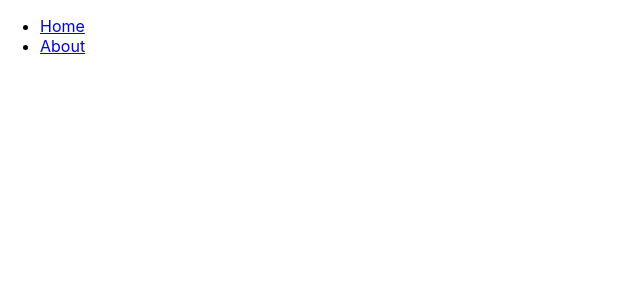
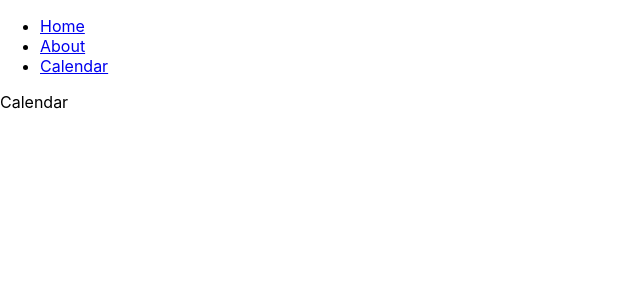
Before and after one commit to Denisssska/pwa-app, a React (Create React App) app: page /calendar in a window 1280 px wide. Before the commit this address had no page. Shown: the top 300 px of the page, without its empty margins (0-640 px from the left). Built offline with nearby package versions, Linux system fonts and the light colour scheme.

Commit message:
add methods Date

```diff
--- a/src/App.tsx
+++ b/src/App.tsx
@@ -1,12 +1,15 @@
-import React, {lazy, Suspense} from 'react';
+import React, {lazy, Suspense, useState} from 'react';
 
 import {NavLink, Route, Routes} from "react-router-dom";
+
 //lazy -Это синтаксис для ленивой загрузки компонентов в React. Вы заметите, что он внутренне использует dynamic import() syntax, который webpack использует как «точку разделения».
 //Компонент <Suspense> отобразит <div> Loading ... </div>, ожидая динамической загрузки кода маршрута. Итак, наш последний компонент App.tsx в итоге выглядит так:
 const About = lazy(() => import('./About'));
 const Home = lazy(() => import('./Home'));
+const Calendar = lazy(() => import('./Components/Calendar/Calendar'));
 
 function App() {
+    const [selectedDate,selectDate]=useState(new Date())
     return (
         <>
             <Suspense fallback={<div>Loading...</div>}>
@@ -18,11 +21,15 @@ function App() {
                         <li>
                             <NavLink to="/about">About</NavLink>
                         </li>
+                        <li>
+                            <NavLink to="/calendar">Calendar</NavLink>
+                        </li>
                     </ul>
                 </nav>
                 <Routes>
                     <Route path="/about" element={<About/>}/>
                     <Route path="/" element={<Home/>}/>
+                    <Route path="/calendar" element={<Calendar selectDate={selectDate} selectedDate={selectedDate}/>}/>
                 </Routes>
             </Suspense>
         </>
--- /dev/null
+++ b/src/Components/Calendar/Calendar.tsx
@@ -0,0 +1,18 @@
+import React from 'react';
+import {useCalendar} from "../../hooks/useCalendar";
+
+interface CalendarProps {
+    locale?: string;
+    selectedDate: Date;
+    selectDate: (date: Date) => void;
+}
+
+const Calendar: React.FC<CalendarProps> = ({selectDate, selectedDate, locale}) => {
+    const {} = useCalendar({selectedDate})
+    return (
+        <div>
+            Calendar
+        </div>
+    );
+};
+export default Calendar;
--- /dev/null
+++ b/src/hooks/useCalendar.ts
@@ -0,0 +1,21 @@
+import {useMemo, useState} from "react";
+import {createDate} from "../utils/createDate";
+import {createMonth} from "../utils/createMonth";
+import {getMonthNames} from "../utils/getMonthNames";
+
+interface UseCalendarProps {
+    locale?: string;
+    selectedDate: Date;
+}
+
+export const useCalendar = ({locale = 'default', selectedDate: date}: UseCalendarProps) => {
+    const [mode, setMode] = useState<"days" | "months" | "years">('days');
+    const [selectedDate, setSelectedDate] = useState(createDate({date}));
+    const [selectedMonth, setSelectedMonth] = useState(createMonth({
+        date: new Date(selectedDate.year, selectedDate.monthIndex),
+        locale
+    }));
+    const [selectedYear, setSelectedYear] = useState(selectedDate.year)
+    const monthsNames = useMemo(() => getMonthNames(locale), [])
+    return {};
+}
--- a/src/utils/createDate.ts
+++ b/src/utils/createDate.ts
@@ -21,6 +21,7 @@ export const createDate = (params?: CreateParams) => {
     const timeStamp = d.getTime();
     const week = getWeekNumber(d)
     return {
+        date:d,
         dayNumber,
         day,
         dayShort,
--- /dev/null
+++ b/src/utils/getMonthNames.ts
@@ -0,0 +1,20 @@
+import {createDate} from "./createDate";
+
+export const getMonthNames = (locale: string = 'default') => {
+    const monthsNames: {
+        month: ReturnType<typeof createDate>['month']
+        monthShort: ReturnType<typeof createDate>['monthShort']
+        monthIndex: ReturnType<typeof createDate>['monthIndex']
+        date: ReturnType<typeof createDate>['date']
+    }[] = Array.from({length: 12})
+    const d = new Date();
+    monthsNames.forEach((_, i) => {
+        const {month, monthIndex, monthShort, date} = createDate({
+            locale,
+            date: new Date(d.getFullYear(), d.getMonth() + i, d.getDate())
+        });
+        monthsNames[monthIndex] = {month, monthIndex, monthShort, date}
+    })
+    console.log(monthsNames)
+    return monthsNames;
+}
```
Also changed, not shown: src/utils/createYear.ts (added, +29 -0 lines).
